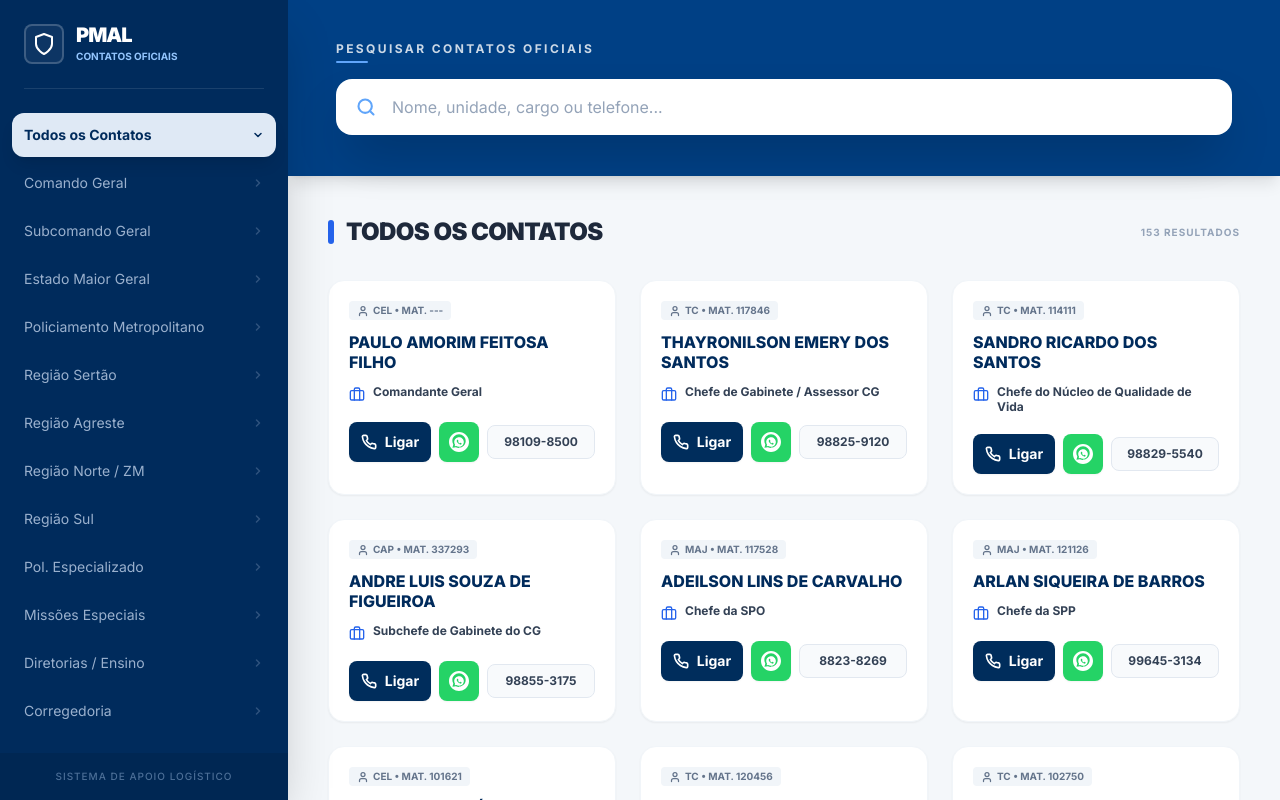
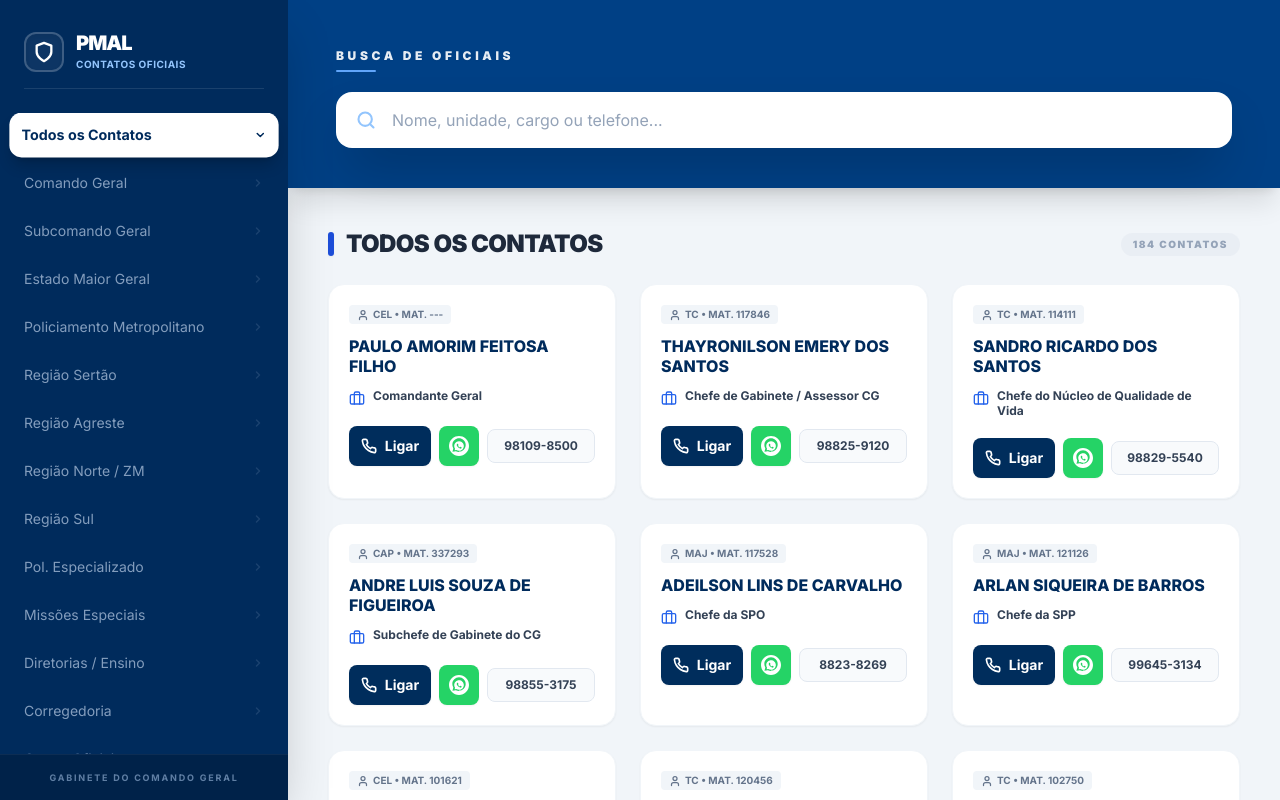
Before and after one commit to aldersouza-glitch/CONTATOS-PMAL, a React (Vite) app: page / in a window 1280 px wide. Built offline with nearby package versions, Linux system fonts and the light colour scheme.

Commit message:
feat: Improve mobile viewport and update contact data
Updates viewport meta tag for better mobile experience and includes viewport-fit=cover. Adds specific styling for root element and scrollbars. Also, corrects a contact entry in the data file.

```diff
--- a/App.tsx
+++ b/App.tsx
@@ -8,7 +8,7 @@ const App: React.FC = () => {
   const [activeCategory, setActiveCategory] = useState('all');
   const [isSidebarOpen, setIsSidebarOpen] = useState(false);
 
-  // Close sidebar on mobile when category changes
+  // Fecha o menu lateral no mobile ao trocar de categoria
   useEffect(() => {
     setIsSidebarOpen(false);
   }, [activeCategory]);
@@ -30,8 +30,8 @@ const App: React.FC = () => {
   }, [searchTerm, activeCategory]);
 
   return (
-    <div className="flex h-screen bg-[#f8fafc] overflow-hidden relative">
-      {/* Mobile Overlay */}
+    <div className="flex h-screen w-full bg-[#f8fafc] overflow-hidden relative">
+      {/* Overlay Mobile */}
       {isSidebarOpen && (
         <div
           className="fixed inset-0 bg-black/60 z-30 lg:hidden transition-opacity backdrop-blur-sm"
@@ -39,38 +39,38 @@ const App: React.FC = () => {
         />
       )}
 
-      {/* Sidebar */}
+      {/* Sidebar - Menu Lateral */}
       <aside className={`
         fixed inset-y-0 left-0 w-72 bg-[#002b5c] text-white flex flex-col flex-shrink-0 shadow-2xl z-40 transition-transform duration-300 lg:relative lg:translate-x-0
         ${isSidebarOpen ? 'translate-x-0' : '-translate-x-full'}
       `}>
-        <div className="p-6 pb-2">
-          <div className="flex items-center justify-between mb-6">
+        <div className="p-6 pt-8 pb-4">
+          <div className="flex items-center justify-between mb-4">
             <div className="flex items-center gap-3">
-              <div className="w-10 h-10 border-2 border-white/20 rounded-lg flex items-center justify-center bg-white/5">
-                <svg xmlns="http://www.w3.org/2000/svg" width="24" height="24" viewBox="0 0 24 24" fill="none" stroke="currentColor" strokeWidth="2" strokeLinecap="round" strokeLinejoin="round"><path d="M12 22s8-4 8-10V5l-8-3-8 3v7c0 6 8 10 8 10z"/></svg>
+              <div className="w-10 h-10 border-2 border-white/20 rounded-xl flex items-center justify-center bg-white/5 shadow-inner">
+                <svg xmlns="http://www.w3.org/2000/svg" width="22" height="22" viewBox="0 0 24 24" fill="none" stroke="currentColor" strokeWidth="2.5" strokeLinecap="round" strokeLinejoin="round"><path d="M12 22s8-4 8-10V5l-8-3-8 3v7c0 6 8 10 8 10z"/></svg>
               </div>
               <div>
                 <h1 className="text-xl font-black tracking-tighter leading-none">PMAL</h1>
-                <p className="text-[10px] uppercase font-bold text-blue-300 mt-1">Contatos Oficiais</p>
+                <p className="text-[10px] uppercase font-bold text-blue-300 mt-1 tracking-wider">Contatos Oficiais</p>
               </div>
             </div>
-            <button onClick={() => setIsSidebarOpen(false)} className="lg:hidden p-2 hover:bg-white/10 rounded-full transition-colors">
-              <svg xmlns="http://www.w3.org/2000/svg" width="20" height="20" viewBox="0 0 24 24" fill="none" stroke="currentColor" strokeWidth="2.5" strokeLinecap="round" strokeLinejoin="round"><path d="M18 6 6 18"/><path d="m6 6 12 12"/></svg>
+            <button onClick={() => setIsSidebarOpen(false)} className="lg:hidden p-2 hover:bg-white/10 rounded-full transition-colors active:scale-90">
+              <svg xmlns="http://www.w3.org/2000/svg" width="20" height="20" viewBox="0 0 24 24" fill="none" stroke="currentColor" strokeWidth="3" strokeLinecap="round" strokeLinejoin="round"><path d="M18 6 6 18"/><path d="m6 6 12 12"/></svg>
             </button>
           </div>
-          <div className="h-px bg-white/10 w-full mb-4"></div>
+          <div className="h-px bg-white/10 w-full mb-2"></div>
         </div>
 
-        <nav className="flex-1 overflow-y-auto px-3 pb-6 space-y-1 custom-scrollbar">
+        <nav className="flex-1 overflow-y-auto px-3 pb-6 space-y-1 custom-scrollbar dark">
           {Object.entries(CATEGORY_LABELS).map(([id, label]) => (
             <button
               key={id}
               onClick={() => setActiveCategory(id)}
               className={`w-full flex items-center justify-between px-3 py-3 rounded-xl transition-all duration-200 group ${
                 activeCategory === id
-                ? 'bg-[#dfe9f5] text-[#002b5c] font-bold shadow-lg shadow-black/10'
-                : 'text-blue-100/70 hover:bg-white/5 hover:text-white'
+                ? 'bg-white text-[#002b5c] font-bold shadow-lg shadow-black/20 scale-[1.02]'
+                : 'text-blue-100/60 hover:bg-white/10 hover:text-white'
               }`}
             >
               <span className="text-sm truncate pr-2">{label}</span>
@@ -84,7 +84,7 @@ const App: React.FC = () => {
                 strokeWidth="3"
                 strokeLinecap="round"
                 strokeLinejoin="round"
-                className={`flex-shrink-0 transition-transform ${activeCategory === id ? 'rotate-90' : 'opacity-30 group-hover:opacity-100'}`}
+                className={`flex-shrink-0 transition-transform duration-300 ${activeCategory === id ? 'rotate-90 text-[#002b5c]' : 'opacity-20 group-hover:opacity-100'}`}
               >
                 <path d="m9 18 6-6-6-6"/>
               </svg>
@@ -92,37 +92,37 @@ const App: React.FC = () => {
           ))}
         </nav>
 
-        <div className="p-4 bg-black/10 text-[10px] text-blue-200/40 text-center uppercase tracking-widest font-medium">
-          Sistema de Apoio Logístico
+        <div className="p-4 bg-black/20 text-[9px] text-blue-200/50 text-center uppercase tracking-[0.2em] font-bold border-t border-white/5">
+          Gabinete do Comando Geral
         </div>
       </aside>
 
       {/* Main Content Area */}
       <div className="flex-1 flex flex-col overflow-hidden w-full relative">
-        {/* Top Header with Search */}
-        <header className="min-h-[140px] lg:h-44 bg-[#004085] flex flex-col justify-center px-4 lg:px-10 relative z-10 shadow-lg">
-          <div className="max-w-4xl w-full mx-auto">
-            <div className="flex items-center gap-4 mb-4">
+        {/* Top Header Section */}
+        <header className="bg-[#004085] pt-10 pb-6 lg:pt-12 lg:pb-10 px-4 lg:px-10 shadow-xl relative z-20">
+          <div className="max-w-4xl mx-auto flex flex-col gap-5">
+            <div className="flex items-center gap-4">
               <button
                 onClick={() => setIsSidebarOpen(true)}
-                className="lg:hidden p-2.5 bg-white/10 rounded-xl text-white active:scale-95 transition-transform"
+                className="lg:hidden p-2.5 bg-white/15 rounded-xl text-white active:scale-90 transition-all shadow-lg hover:bg-white/20"
               >
                 <svg xmlns="http://www.w3.org/2000/svg" width="24" height="24" viewBox="0 0 24 24" fill="none" stroke="currentColor" strokeWidth="2.5" strokeLinecap="round" strokeLinejoin="round"><line x1="4" x2="20" y1="12" y2="12"/><line x1="4" x2="20" y1="6" y2="6"/><line x1="4" x2="20" y1="18" y2="18"/></svg>
               </button>
               <div>
-                <h2 className="text-white text-[10px] lg:text-xs font-bold uppercase tracking-[0.2em] opacity-80">Pesquisar Contatos Oficiais</h2>
-                <div className="h-0.5 w-8 bg-blue-400 mt-1 rounded-full"></div>
+                <h2 className="text-white text-[10px] lg:text-xs font-black uppercase tracking-[0.3em] opacity-90 drop-shadow-sm">Busca de Oficiais</h2>
+                <div className="h-0.5 w-10 bg-blue-400 mt-1.5 rounded-full shadow-glow"></div>
               </div>
             </div>
 
             <div className="relative group">
-              <span className="absolute inset-y-0 left-0 flex items-center pl-4 lg:pl-5 pointer-events-none text-blue-400 group-focus-within:text-blue-600 transition-colors">
+              <div className="absolute inset-y-0 left-0 flex items-center pl-4 lg:pl-5 pointer-events-none text-blue-300 group-focus-within:text-blue-600 transition-colors z-10">
                 <svg xmlns="http://www.w3.org/2000/svg" width="20" height="20" viewBox="0 0 24 24" fill="none" stroke="currentColor" strokeWidth="2.5" strokeLinecap="round" strokeLinejoin="round"><circle cx="11" cy="11" r="8"/><path d="m21 21-4.3-4.3"/></svg>
-              </span>
+              </div>
               <input
                 type="text"
                 placeholder="Nome, unidade, cargo ou telefone..."
-                className="w-full pl-11 lg:pl-14 pr-4 lg:pr-6 py-3.5 lg:py-4 bg-white border-none rounded-2xl text-slate-800 placeholder-slate-400 focus:outline-none focus:ring-4 focus:ring-blue-500/30 transition-all text-sm lg:text-base shadow-2xl"
+                className="w-full pl-11 lg:pl-14 pr-4 lg:pr-6 py-4 lg:py-4.5 bg-white border-none rounded-2xl text-slate-800 placeholder-slate-400 focus:outline-none focus:ring-4 focus:ring-blue-500/30 transition-all text-sm lg:text-base shadow-2xl"
                 value={searchTerm}
                 onChange={(e) => setSearchTerm(e.target.value)}
               />
@@ -131,17 +131,17 @@ const App: React.FC = () => {
         </header>
 
         {/* Results Body */}
-        <main className="flex-1 overflow-y-auto p-4 lg:p-10 bg-[#f4f7fa] custom-scrollbar">
+        <main className="flex-1 overflow-y-auto p-4 lg:p-10 bg-[#f1f5f9] custom-scrollbar">
           <div className="max-w-7xl mx-auto">
-            <div className="flex items-center justify-between mb-6 lg:mb-8">
+            <div className="flex flex-col sm:flex-row sm:items-center justify-between mb-6 gap-3">
               <div className="flex items-center gap-3">
-                <div className="w-1.5 h-6 bg-blue-600 rounded-full"></div>
+                <div className="w-1.5 h-6 bg-blue-700 rounded-full shadow-sm"></div>
                 <h2 className="text-lg lg:text-2xl font-black text-slate-800 uppercase tracking-tight">
                   {CATEGORY_LABELS[activeCategory]}
                 </h2>
               </div>
-              <div className="hidden sm:block text-[10px] font-bold text-slate-400 uppercase tracking-widest">
-                {filteredOfficers.length} {filteredOfficers.length === 1 ? 'resultado' : 'resultados'}
+              <div className="text-[10px] font-black text-slate-400 uppercase tracking-[0.15em] bg-slate-200/50 px-3 py-1 rounded-full w-fit">
+                {filteredOfficers.length} {filteredOfficers.length === 1 ? 'contato' : 'contatos'}
               </div>
             </div>
 
@@ -152,14 +152,16 @@ const App: React.FC = () => {
                 ))}
               </div>
             ) : (
-              <div className="flex flex-col items-center justify-center py-20 lg:py-32 text-center px-4">
-                <div className="w-20 h-20 lg:w-24 lg:h-24 bg-white rounded-3xl flex items-center justify-center mb-6 text-slate-200 shadow-sm border border-slate-100">
-                   <svg xmlns="http://www.w3.org/2000/svg" width="40" height="40" viewBox="0 0 24 24" fill="none" stroke="currentColor" strokeWidth="1.5" strokeLinecap="round" strokeLinejoin="round"><circle cx="12" cy="12" r="10"/><path d="m15 9-6 6"/><path d="m9 9 6 6"/></svg>
+              <div className="flex flex-col items-center justify-center py-24 text-center px-4">
+                <div className="w-24 h-24 bg-white rounded-[2.5rem] flex items-center justify-center mb-6 text-slate-200 shadow-xl border border-slate-100 rotate-12 group">
+                   <svg className="group-hover:scale-110 transition-transform" xmlns="http://www.w3.org/2000/svg" width="48" height="48" viewBox="0 0 24 24" fill="none" stroke="currentColor" strokeWidth="1.5" strokeLinecap="round" strokeLinejoin="round"><circle cx="12" cy="12" r="10"/><path d="m15 9-6 6"/><path d="m9 9 6 6"/></svg>
                 </div>
-                <h3 className="text-lg lg:text-xl font-extrabold text-slate-800 uppercase">Nenhum oficial encontrado</h3>
-                <p className="text-slate-400 mt-2 font-medium text-sm lg:text-base max-w-xs mx-auto">Tente buscar por um termo diferente ou mude a categoria.</p>
+                <h3 className="text-xl font-black text-slate-800 uppercase tracking-tight">Não encontramos resultados</h3>
+                <p className="text-slate-500 mt-2 font-medium text-sm max-w-xs mx-auto">Verifique a ortografia ou selecione "Todos os Contatos" no menu.</p>
               </div>
             )}
+
+            <div className="h-20 lg:h-10"></div> {/* Espaçador inferior para mobile */}
           </div>
         </main>
       </div>
--- a/index.html
+++ b/index.html
@@ -3,7 +3,7 @@
 <html lang="pt-BR">
 <head>
     <meta charset="UTF-8">
-    <meta name="viewport" content="width=device-width, initial-scale=1.0, maximum-scale=1.0, user-scalable=no">
+    <meta name="viewport" content="width=device-width, initial-scale=1.0, maximum-scale=1.0, user-scalable=no, viewport-fit=cover">
     <title>PMAL - Contatos Oficiais</title>
     <script src="https://cdn.tailwindcss.com"></script>
     <link href="https://fonts.googleapis.com/css2?family=Inter:wght@300;400;500;600;700;800;900&display=swap" rel="stylesheet">
@@ -12,35 +12,35 @@
             font-family: 'Inter', sans-serif;
             background-color: #f8fafc;
             -webkit-tap-highlight-color: transparent;
+            overflow: hidden;
+            height: 100%;
+            width: 100%;
+        }
+        #root {
+            height: 100%;
         }
         .custom-scrollbar::-webkit-scrollbar {
-            width: 5px;
+            width: 4px;
         }
         .custom-scrollbar::-webkit-scrollbar-track {
             background: transparent;
         }
         .custom-scrollbar::-webkit-scrollbar-thumb {
-            background: rgba(255, 255, 255, 0.1);
+            background: rgba(0, 0, 0, 0.1);
             border-radius: 10px;
         }
-        .custom-scrollbar::-webkit-scrollbar-thumb:hover {
-            background: rgba(255, 255, 255, 0.2);
-        }
-        /* Mobile fixes */
-        @media (max-width: 640px) {
-            header {
-                padding-top: env(safe-area-inset-top);
-            }
+        .custom-scrollbar.dark::-webkit-scrollbar-thumb {
+            background: rgba(255, 255, 255, 0.1);
         }
     </style>
 <script type="importmap">
 {
   "imports": {
     "react-dom/": "https://esm.sh/react-dom@^19.2.3/",
+    "@vitejs/plugin-react": "https://esm.sh/@vitejs/plugin-react@^5.1.2",
     "react/": "https://esm.sh/react@^19.2.3/",
     "react": "https://esm.sh/react@^19.2.3",
-    "vite": "https://esm.sh/vite@^7.3.1",
-    "@vitejs/plugin-react": "https://esm.sh/@vitejs/plugin-react@^5.1.2"
+    "vite": "https://esm.sh/vite@^7.3.1"
   }
 }
 </script>
```
Also changed, not shown: data.ts (+33 -2 lines).
